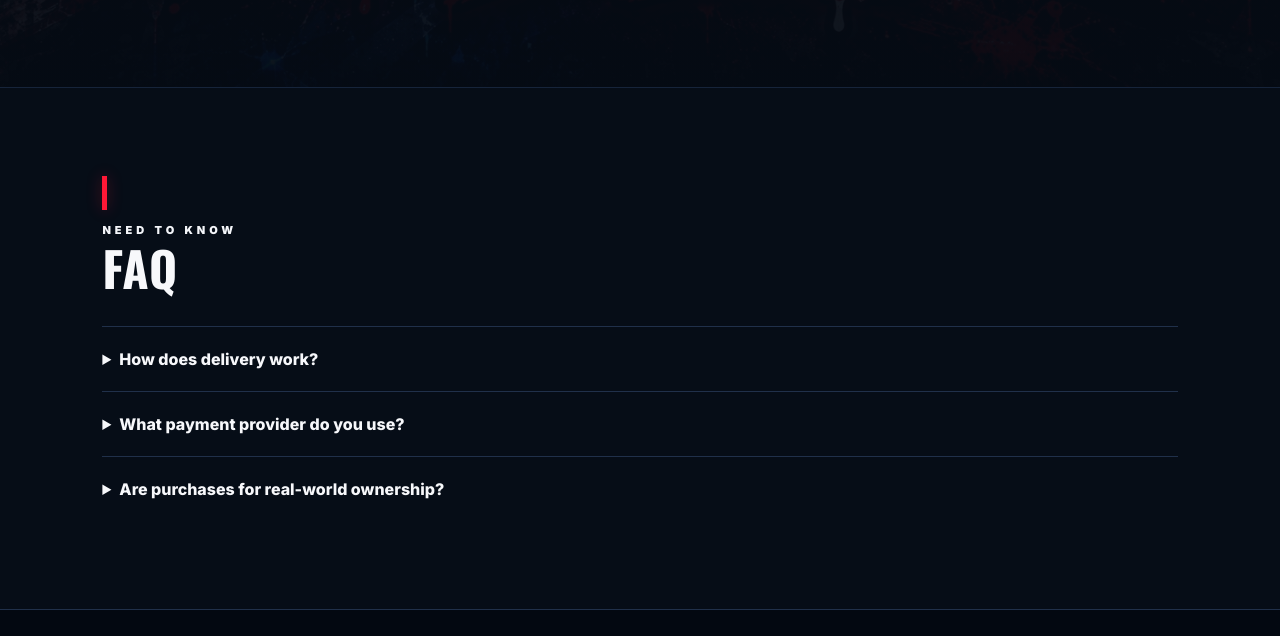
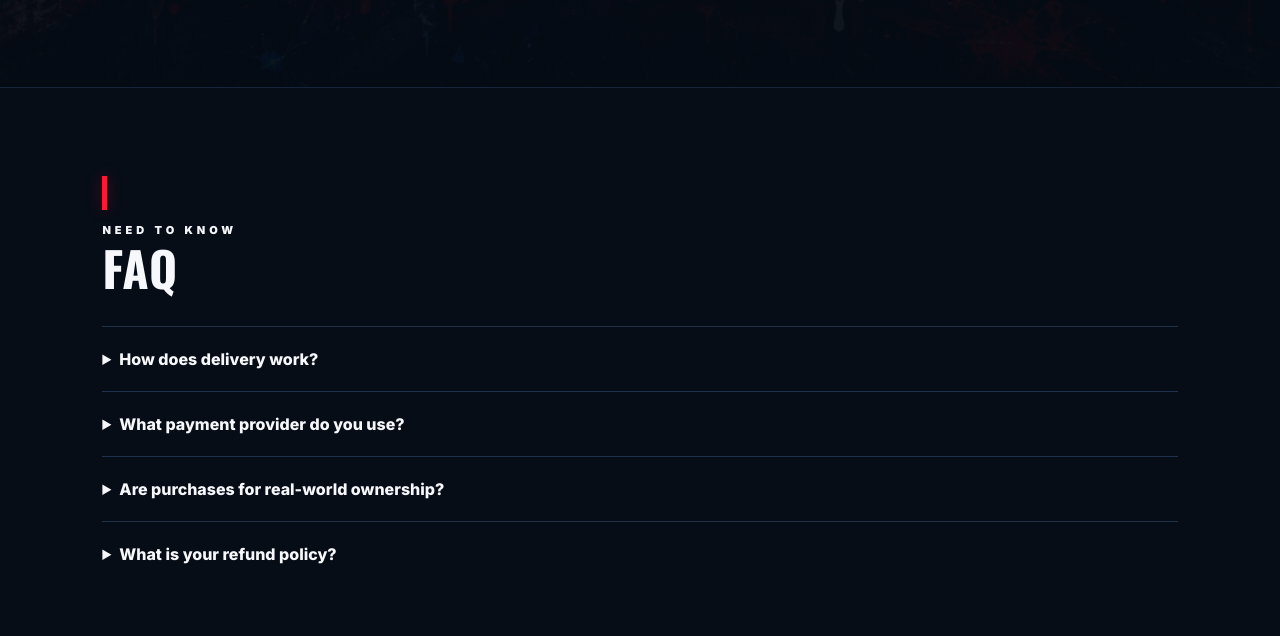
Before and after one commit to BYTHEPEOPLE26/by-the-people-store, a website: page public/index.html in a window 1280 px wide. Shown: the part 2090-2726 px from the top of the page. Drawn offline with nearby package versions, Linux system fonts and the light colour scheme; no server answers.

Commit message:
Update index.html

```diff
--- a/public/index.html
+++ b/public/index.html
@@ -53,6 +53,10 @@
   <details><summary>How does delivery work?</summary><p>After payment, your order is recorded and can be fulfilled by the server team.</p></details>
   <details><summary>What payment provider do you use?</summary><p>Payments are processed through Stripe Checkout. Your Stripe secret key stays on the server.</p></details>
   <details><summary>Are purchases for real-world ownership?</summary><p>No. Products are digital content intended for use within By The People RolePlay and are subject to your server rules and terms.</p></details>
+<details>
+  <summary>What is your refund policy?</summary>
+  <p>All digital purchases are final and non-refundable, except where required by applicable law. If you have an issue with your digital product, please open a support ticket and our team will assist you.</p>
+</details>
 </section>
 </main>
 
```
